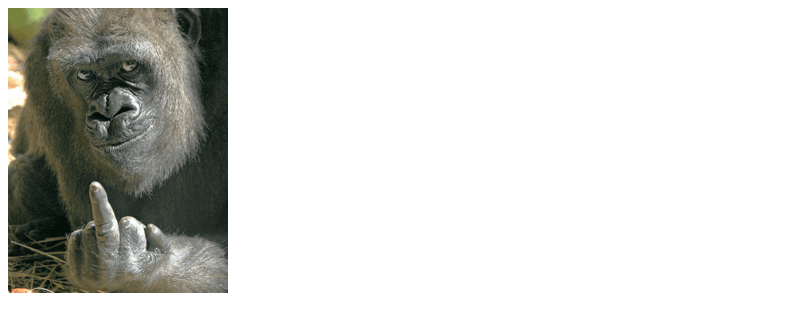
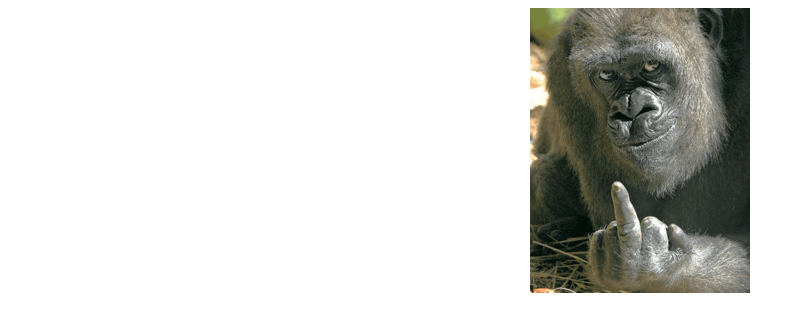
Before and after one commit to ezzinekassi14-prog/baremchy-a9ra, a plain HTML site: page index.html in a window 1280 px wide. Shown: the whole page, without its empty margins (0-805 px from the left). Drawn offline with Linux system fonts and the light colour scheme.

Commit message:
Add files via upload

```diff
--- a/index.html
+++ b/index.html
@@ -6,6 +6,6 @@
     <title>baremchi a9ra</title>
 </head>
 <body>
-    <img src="goril-middle-finger.gif">
+    <center><img src="goril-middle-finger.gif"></center>
 </body>
 </html>
```
